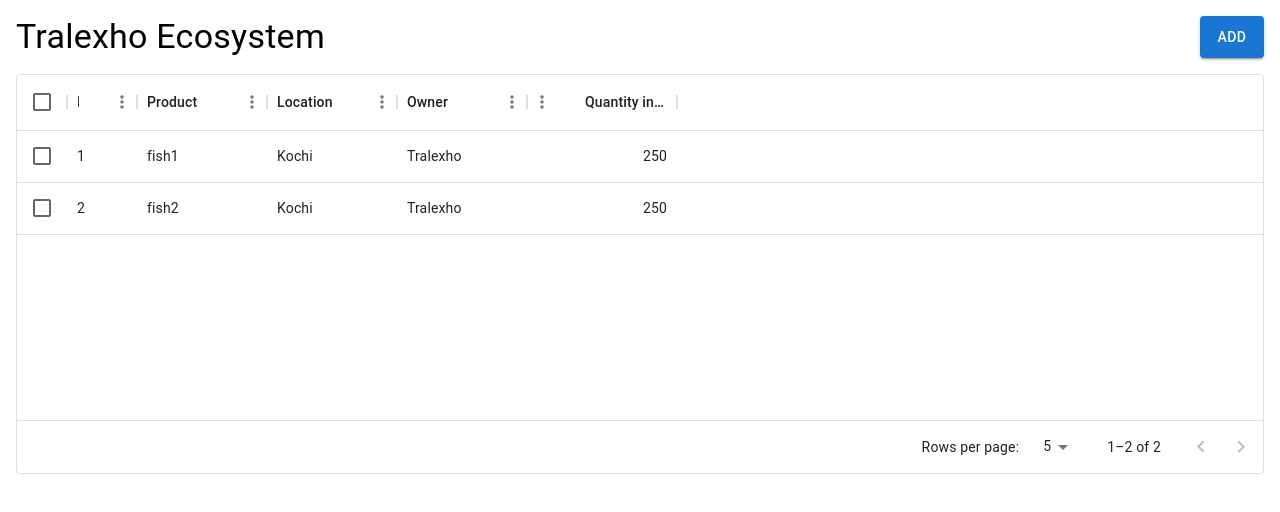
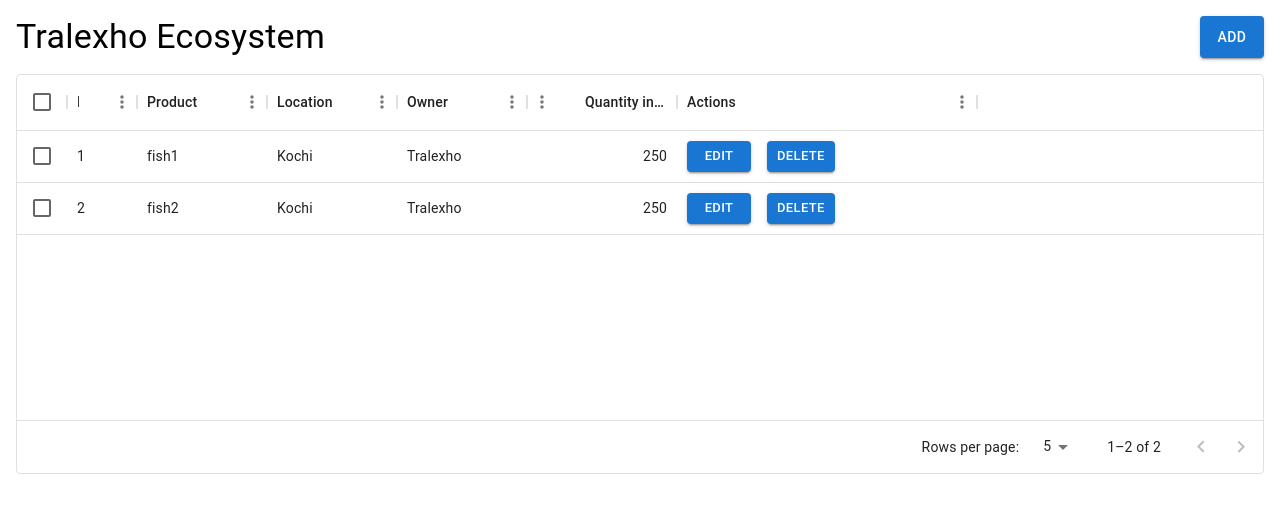
Before and after one commit to Nikhilnair48/tralexho-ecosystem, a React (Create React App) app in the folder tralexho-frontend/: page / in a window 1280 px wide. Shown: the top 512 px of the page. Built offline with nearby package versions, Linux system fonts and the light colour scheme.

Commit message:
feat: initial edit & delete button setup

```diff
--- a/tralexho-frontend/src/App.tsx
+++ b/tralexho-frontend/src/App.tsx
@@ -1,8 +1,8 @@
 import { Box } from "@mui/system";
-import { DataGrid, GridColDef } from "@mui/x-data-grid";
+import { DataGrid, GridColDef, GridRenderCellParams } from "@mui/x-data-grid";
 import { Typography, Button } from "@mui/material";
 
-const columns: GridColDef[] = [
+let columns: GridColDef[] = [
   { field: "id", headerName: "ID", width: 70 },
   { field: "name", headerName: "Product", width: 130 },
   { field: "location", headerName: "Location", width: 130 },
@@ -33,6 +33,40 @@ const rows = [
 ];
 
 export const App = () => {
+  const handleEdit = (row: any) => {
+    console.log(`handleEdit ${JSON.stringify(row)}`);
+  };
+
+  const handleDelete = (row: any) => {
+    console.log(`handleDelete ${JSON.stringify(row)}`);
+  };
+
+  columns.push({
+    field: "actions",
+    headerName: "Actions",
+    sortable: false,
+    renderCell: (params: GridRenderCellParams<Date>) => (
+      <Box>
+        <Button
+          variant="contained"
+          size="small"
+          onClick={() => handleEdit(params.row)}
+        >
+          EDIT
+        </Button>
+        <Button
+          variant="contained"
+          size="small"
+          style={{ marginLeft: 16 }}
+          onClick={() => handleDelete(params.row)}
+        >
+          DELETE
+        </Button>
+      </Box>
+    ),
+    width: 300,
+  });
+
   return (
     <Box padding={2}>
       <Box display="flex" justifyContent="space-between" marginBottom={2}>
--- a/tralexho-frontend/src/index.tsx
+++ b/tralexho-frontend/src/index.tsx
@@ -8,9 +8,9 @@ const root = ReactDOM.createRoot(
   document.getElementById("root") as HTMLElement
 );
 root.render(
-  <React.StrictMode>
-    <App />
-  </React.StrictMode>
+  // <React.StrictMode>
+  <App />
+  // </React.StrictMode>
 );
 
 // If you want to start measuring performance in your app, pass a function
```
